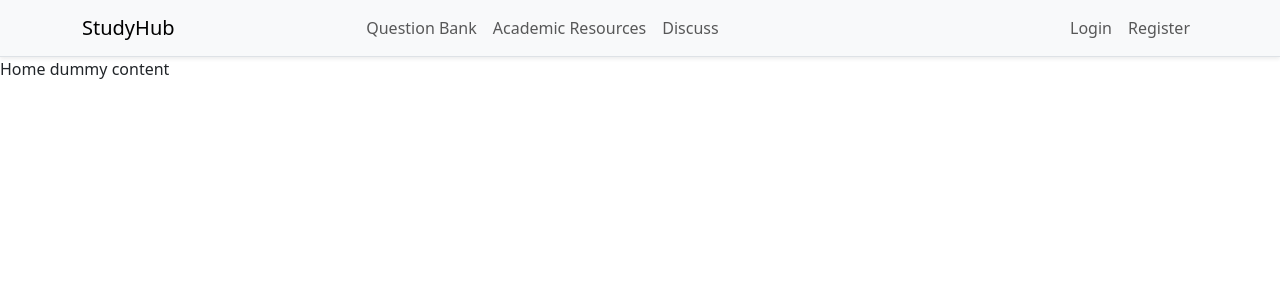
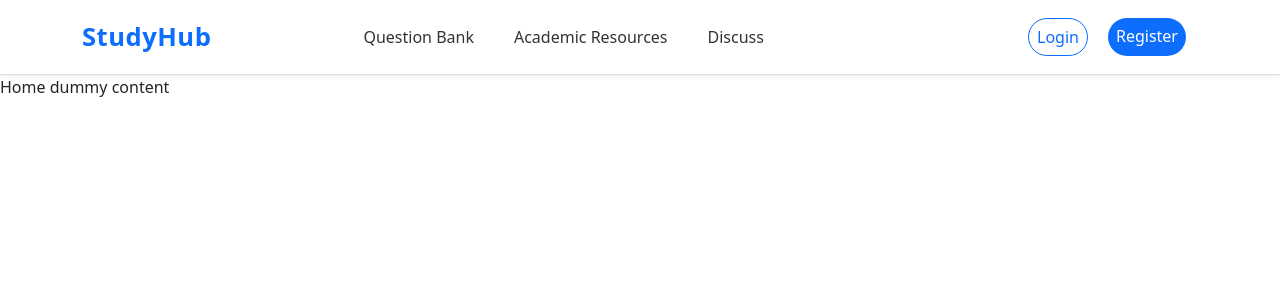
Before and after one commit to sowmiyacodes/studyhubfrontend, a React (Create React App) app: page / in a window 1280 px wide. Shown: the top 300 px of the page. Built offline with nearby package versions, Linux system fonts and the light colour scheme.

Commit message:
css added

```diff
--- /dev/null
+++ b/src/components/header/header.component.css
@@ -0,0 +1,64 @@
+/* Navbar base */
+.navbar {
+  font-weight: 500;
+  background: #ffffff !important;
+  padding: 0.8rem 1rem;
+  transition: all 0.3s ease-in-out;
+}
+
+/* Brand styling */
+.navbar-brand {
+  font-size: 1.6rem;
+  font-weight: 700;
+  color: #0d6efd !important; /* Bootstrap primary */
+  letter-spacing: 0.5px;
+}
+
+.navbar-brand:hover {
+  color: #0b5ed7 !important;
+}
+
+/* Center menu links */
+.nav-link {
+  margin: 0 12px;
+  font-size: 1rem;
+  color: #333 !important;
+  transition: color 0.2s ease-in-out, transform 0.2s ease-in-out;
+}
+
+.nav-link:hover {
+  color: #0d6efd !important;
+  transform: translateY(-2px);
+}
+
+/* Right side login/register */
+.ms-auto .nav-link {
+  padding: 6px 14px;
+  border-radius: 20px;
+  font-weight: 500;
+}
+
+.ms-auto .nav-link:first-child {
+  border: 1px solid #0d6efd;
+  color: #0d6efd !important;
+}
+
+.ms-auto .nav-link:first-child:hover {
+  background: #0d6efd;
+  color: #fff !important;
+}
+
+.ms-auto .nav-link:last-child {
+  background: #0d6efd;
+  color: #fff !important;
+  margin-left: 8px;
+}
+
+.ms-auto .nav-link:last-child:hover {
+  background: #0b5ed7;
+}
+
+/* Navbar shadow on scroll */
+.navbar.scrolled {
+  box-shadow: 0 2px 8px rgba(0,0,0,0.08);
+}
--- a/src/components/header/header.component.jsx
+++ b/src/components/header/header.component.jsx
@@ -1,6 +1,8 @@
 import { Navbar, Nav, Container } from "react-bootstrap";
 import { Outlet, Link } from "react-router-dom";
 import { Fragment } from "react/jsx-runtime";
+import "./header.component.css";
+
 const Header = () => {
   return (
    <Fragment>
```
